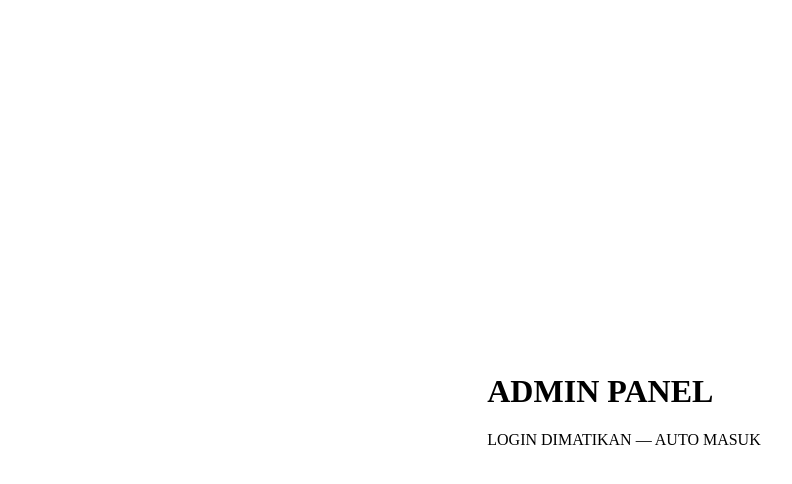
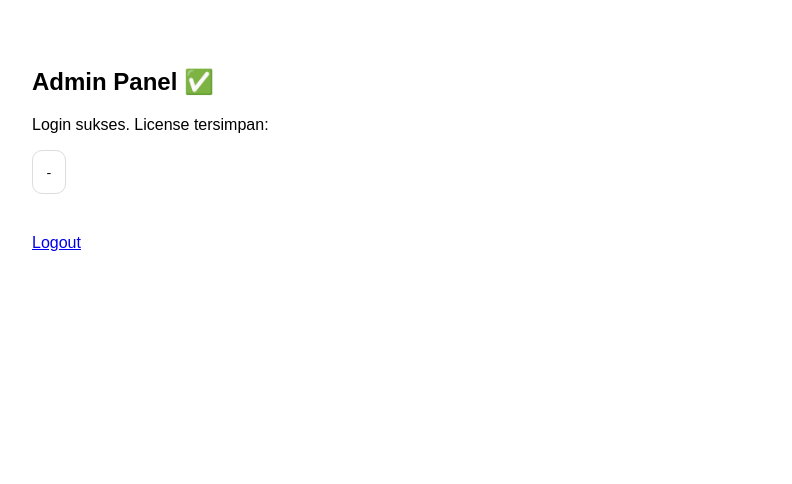
Before and after one commit to wonderwall-web/Wonderwal-video-app, a Next.js app: page /admin in a window 1280 px wide. Shown: the top 484 px of the page, without its empty margins (16-808 px from the left). Built offline with nearby package versions, Linux system fonts and the light colour scheme.

Commit message:
replace admin page

```diff
--- a/app/admin/page.tsx
+++ b/app/admin/page.tsx
@@ -1,12 +1,36 @@
-"use client"
+"use client";
 
-export default function AdminPage() {
+import { useEffect, useState } from "react";
+
+export default function Page() {
+  const [lic, setLic] = useState("");
+
+  useEffect(() => {
+    try {
+      const saved = localStorage.getItem("wonderwal_license") || "";
+      setLic(saved);
+    } catch {}
+  }, []);
+
   return (
-    <main style={{ minHeight: "100vh", display: "flex", alignItems: "center", justifyContent: "center" }}>
-      <div>
-        <h1>ADMIN PANEL</h1>
-        <p>LOGIN DIMATIKAN — AUTO MASUK</p>
+    <div style={{ padding: 40, fontFamily: "Arial" }}>
+      <h2>Admin Panel ✅</h2>
+      <p>Login sukses. License tersimpan:</p>
+      <div
+        style={{
+          padding: 12,
+          border: "1px solid #ddd",
+          borderRadius: 10,
+          display: "inline-block",
+          marginBottom: 20,
+        }}
+      >
+        <code>{lic || "-"}</code>
       </div>
-    </main>
-  )
+
+      <div style={{ marginTop: 20 }}>
+        <a href="/logout">Logout</a>
+      </div>
+    </div>
+  );
 }
```
